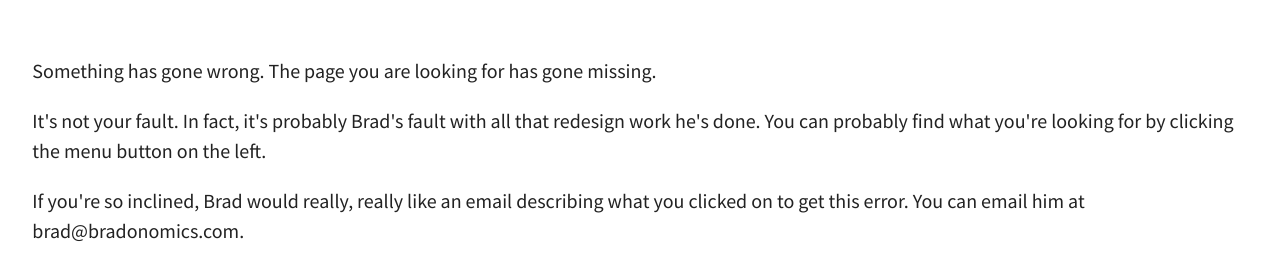
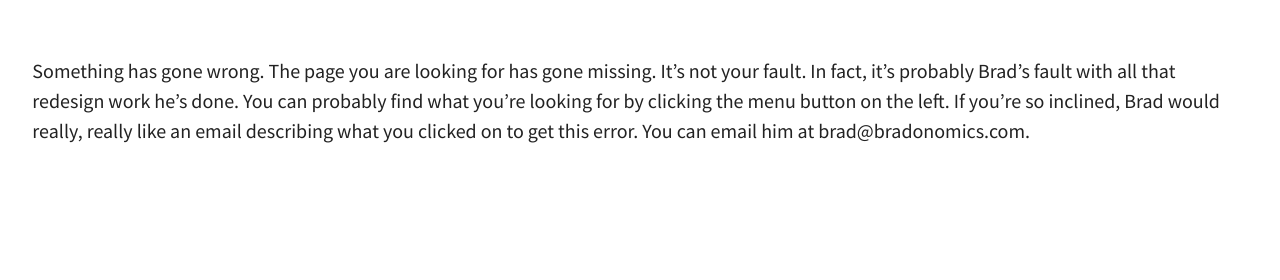
Before and after one commit to snowdj/bradonomics.github.io, a Jekyll site: the page built from 404.md, in a window 1280 px wide, cut to the strip 239-519 px from the top of the page. Built offline with Jekyll 4.4.1, drawn with Linux system fonts in a browser that asks for light colours; some web fonts are replaced.

Commit message:
removed html

```diff
--- a/404.md
+++ b/404.md
@@ -3,6 +3,6 @@ layout: 404
 modified: 2014-09-22
 ---
 
-<p>Something has gone wrong. The page you are looking for has gone missing.</p>
-<p>It's not your fault. In fact, it's probably Brad's fault with all that redesign work he's done. You can probably find what you're looking for by clicking the menu button on the left.</p>
-<p>If you're so inclined, Brad would really, really like an email describing what you clicked on to get this error. You can email him at brad@bradonomics.com.</p>
+Something has gone wrong. The page you are looking for has gone missing.
+It's not your fault. In fact, it's probably Brad's fault with all that redesign work he's done. You can probably find what you're looking for by clicking the menu button on the left.
+If you're so inclined, Brad would really, really like an email describing what you clicked on to get this error. You can email him at brad@bradonomics.com.
```
